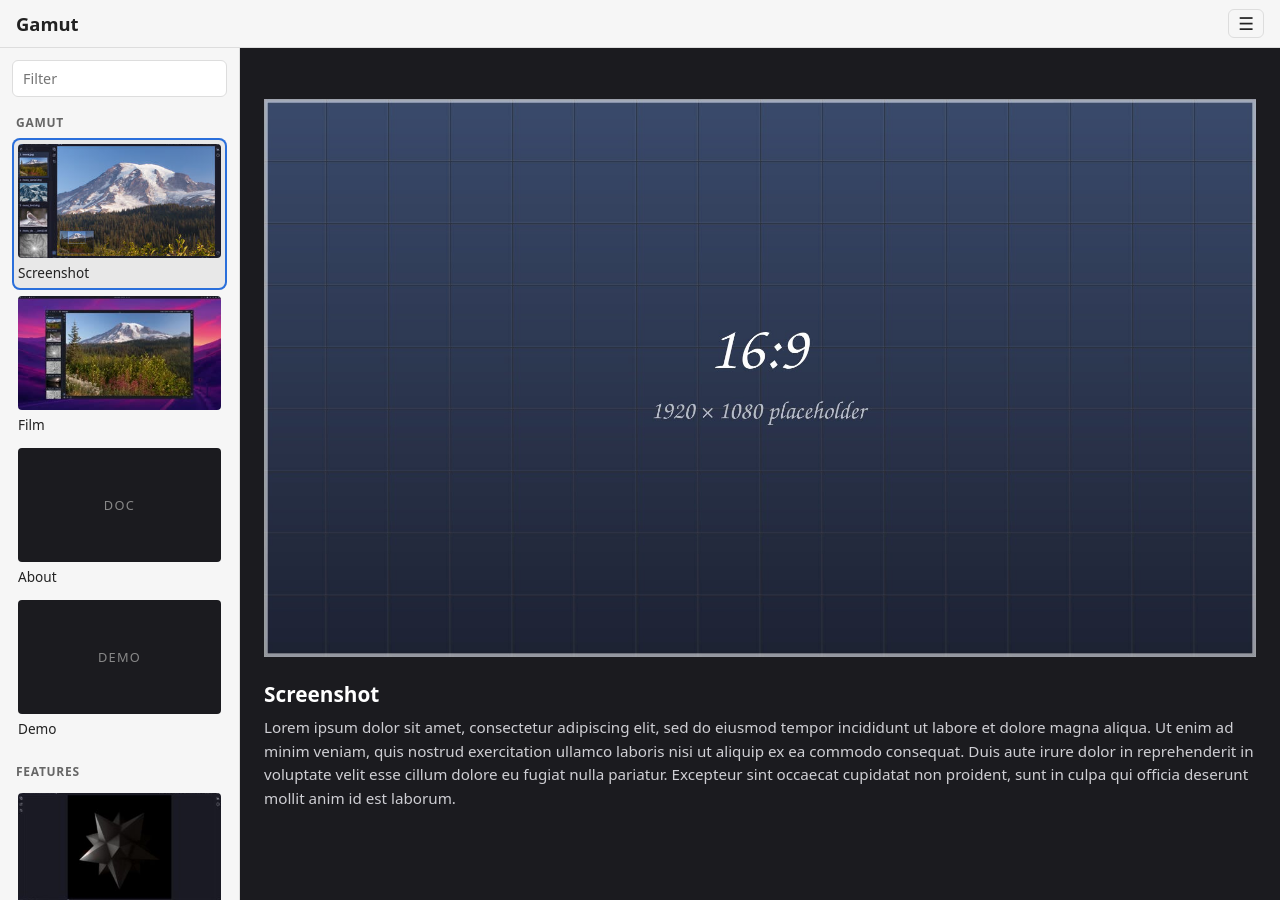
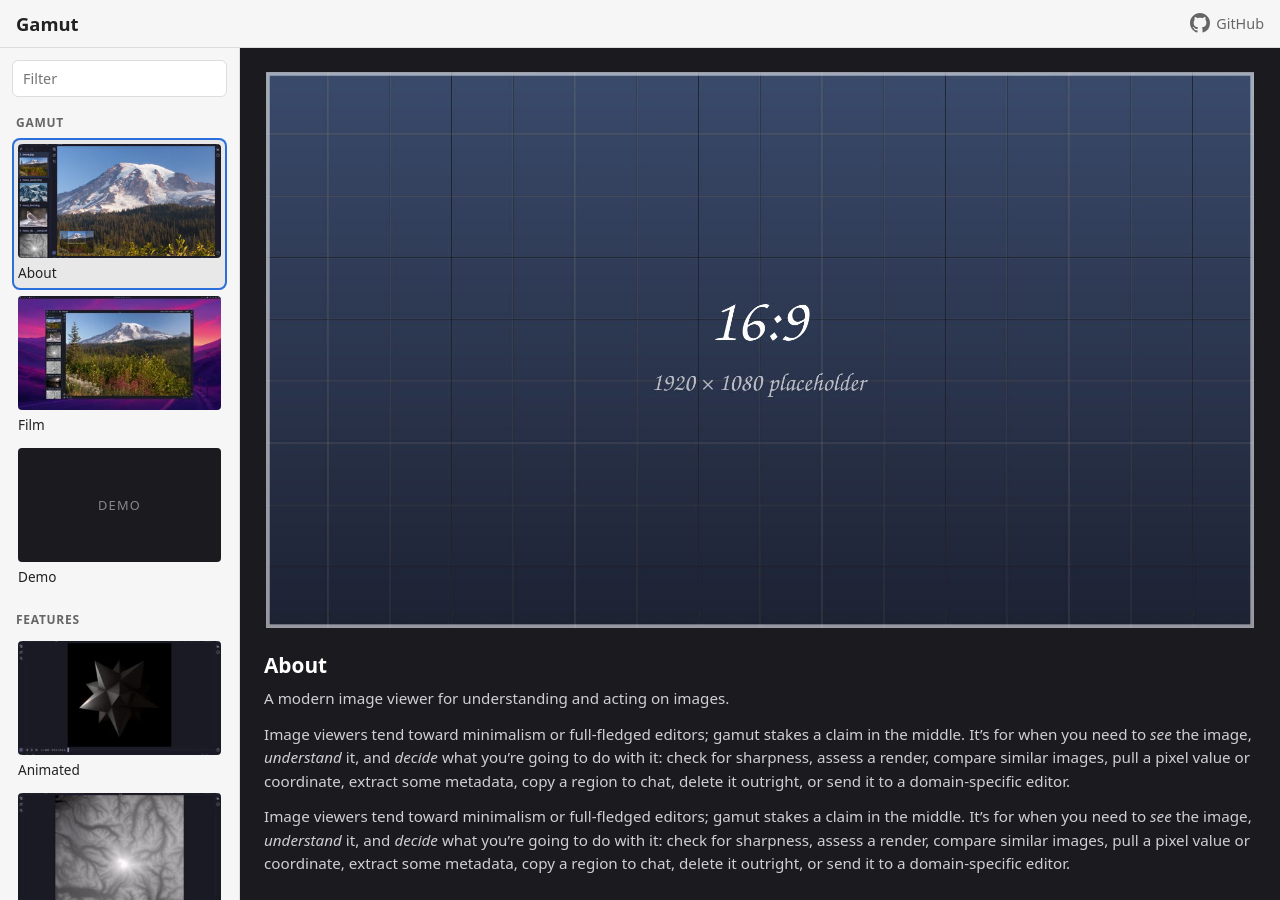
Before and after one commit to dcervelli/gamut, a Jekyll site: the page built from index.md, in a window 1280 px wide. Built offline with Jekyll 4.4.1, drawn with Linux system fonts in a browser that asks for light colours.

Commit message:
Rework the gallery chrome and let the text fill the pane
Drop the list-hiding button and put a GitHub link in its place. Keep the
filter out of the scrolling list: fixed above the column, or on a tab
rising from the bottom strip. Captions take Markdown with paragraphs and
fill whatever room the media leaves; the About entry gets real text.

```diff
--- a/_config.yml
+++ b/_config.yml
@@ -1,5 +1,6 @@
 title: Gamut
 baseurl: /gamut  # project site lives at <user>.github.io/gamut/
+repo_url: https://github.com/dcervelli/gamut
 # Images and video live in the gamut-scripting Pages site; serve.sh points this
 # at a local checkout instead (see _config.local.yml).
 media_url: https://dcervelli.github.io/gamut-scripting
--- a/_data/gallery.yml
+++ b/_data/gallery.yml
@@ -5,12 +5,19 @@
 #   src:   media path under site.media_url (image, video); ignored while
 #          _config.yml has placeholder_media: true
 #   thumb: file in assets/thumbs/ (see make-thumbs.sh); omit for a text tile
-#   text:  paragraph shown beside or below the media (Markdown)
+#   text:  Markdown shown beside or below the media. Write it as a `|` block
+#          so blank lines survive as paragraph breaks (`>` folds them away):
+#            text: |
+#              First paragraph, wrapped
+#              across lines.
+#
+#              Second paragraph.
 # Titles are placeholders taken from the file names; text is lorem ipsum.
-lorem: &lorem >-
+lorem: &lorem |
   Lorem ipsum dolor sit amet, consectetur adipiscing elit, sed do eiusmod tempor
   incididunt ut labore et dolore magna aliqua. Ut enim ad minim veniam, quis
   nostrud exercitation ullamco laboris nisi ut aliquip ex ea commodo consequat.
+
   Duis aute irure dolor in reprehenderit in voluptate velit esse cillum dolore eu
   fugiat nulla pariatur. Excepteur sint occaecat cupidatat non proident, sunt in
   culpa qui officia deserunt mollit anim id est laborum.
@@ -18,21 +25,24 @@ lorem: &lorem >-
 groups:
   - group: Gamut
     items:
-      - id: screenshot
-        title: Screenshot
+      - id: about
+        title: About
         kind: image
         src: screenshots/main_screenshot.jpg
         thumb: main_screenshot.jpg.jpg
-        text: *lorem
+        text: |
+            A modern image viewer for understanding and acting on images.
+
+            Image viewers tend toward minimalism or full-fledged editors; gamut stakes a claim in the middle. It's for when you need to *see* the image, *understand* it, and *decide* what you're going to do with it: check for sharpness, assess a render, compare similar images, pull a pixel value or coordinate, extract some metadata, copy a region to chat, delete it outright, or send it to a domain-specific editor.
+
+            Image viewers tend toward minimalism or full-fledged editors; gamut stakes a claim in the middle. It's for when you need to *see* the image, *understand* it, and *decide* what you're going to do with it: check for sharpness, assess a render, compare similar images, pull a pixel value or coordinate, extract some metadata, copy a region to chat, delete it outright, or send it to a domain-specific editor.
+
+            Image viewers tend toward minimalism or full-fledged editors; gamut stakes a claim in the middle. It's for when you need to *see* the image, *understand* it, and *decide* what you're going to do with it: check for sharpness, assess a render, compare similar images, pull a pixel value or coordinate, extract some metadata, copy a region to chat, delete it outright, or send it to a domain-specific editor.
       - id: film
         title: Film
         kind: video
         src: screenshots/gamut.mp4
         thumb: gamut.mp4.jpg
-        text: *lorem
-      - id: about
-        title: About
-        kind: doc
         text: *lorem
       - id: demo
         title: Demo
--- a/_layouts/gallery.html
+++ b/_layouts/gallery.html
@@ -11,13 +11,20 @@
 <body class="gallery nav-left cap-below">
   <header class="topbar">
     <a class="brand" href="{{ '/' | relative_url }}">{{ site.title }}</a>
-    <button class="nav-toggle" type="button" aria-controls="sidebar" aria-pressed="false" title="Hide the list">☰</button>
+    <a class="repo" href="{{ site.repo_url }}" title="Source on GitHub">
+      <svg viewBox="0 0 16 16" width="20" height="20" aria-hidden="true"><path fill="currentColor" d="M8 0C3.58 0 0 3.58 0 8c0 3.54 2.29 6.53 5.47 7.59.4.07.55-.17.55-.38 0-.19-.01-.82-.01-1.49-2.01.37-2.53-.49-2.69-.94-.09-.23-.48-.94-.82-1.13-.28-.15-.68-.52-.01-.53.63-.01 1.08.58 1.23.82.72 1.21 1.87.87 2.33.66.07-.52.28-.87.51-1.07-1.78-.2-3.64-.89-3.64-3.95 0-.87.31-1.59.82-2.15-.08-.2-.36-1.02.08-2.12 0 0 .67-.21 2.2.82.64-.18 1.32-.27 2-.27.68 0 1.36.09 2 .27 1.53-1.04 2.2-.82 2.2-.82.44 1.1.16 1.92.08 2.12.51.56.82 1.27.82 2.15 0 3.07-1.87 3.75-3.65 3.95.29.25.54.73.54 1.48 0 1.07-.01 1.93-.01 2.2 0 .21.15.46.55.38A8.013 8.013 0 0016 8c0-4.42-3.58-8-8-8z"/></svg>
+      <span>GitHub</span>
+    </a>
   </header>
 
   <nav class="sidebar" id="sidebar">
-    <!-- Stands in for the header, which is dropped on short screens. -->
-    <a class="nav-brand" href="{{ '/' | relative_url }}">{{ site.title }}</a>
-    <input class="filter" type="search" placeholder="Filter" aria-label="Filter">
+    <!-- Stays put while the thumbnails scroll. -->
+    <div class="sidebar-head">
+      <!-- Stands in for the header, which is dropped on short screens. -->
+      <a class="nav-brand" href="{{ '/' | relative_url }}">{{ site.title }}</a>
+      <input class="filter" type="search" placeholder="Filter" aria-label="Filter">
+    </div>
+    <div class="sidebar-scroll">
     {%- for group in site.data.gallery.groups %}
     <div class="group">
       <h2>{{ group.group }}</h2>
@@ -35,6 +42,7 @@
       </ul>
     </div>
     {%- endfor %}
+    </div>
   </nav>
 
   <main class="viewer">
--- a/assets/css/site.css
+++ b/assets/css/site.css
@@ -12,7 +12,7 @@
   --sidebar-w: 240px;
   --strip-h: 148px;      /* bottom strip: 160px-wide thumbs plus labels */
   --caption-w: 320px;    /* text column right of the media */
-  --caption-h: 168px;    /* text band below the media */
+  --caption-h: 224px;    /* text band below the media */
   --pad: 24px;           /* around the media and text */
   --gap: 24px;           /* between media and text */
   --compact-below: 520px; /* viewport height at which the header is dropped */
@@ -82,25 +82,26 @@ blockquote {
   text-decoration: none;
 }
 .nav-brand { display: none; }
-.nav-toggle {
-  font: inherit;
-  font-size: 1.1rem;
-  line-height: 1;
-  padding: 5px 9px;
-  border: 1px solid var(--rule);
-  border-radius: 6px;
-  background: none;
-  color: var(--fg);
-  cursor: pointer;
+.repo {
+  display: flex;
+  align-items: center;
+  gap: 6px;
+  color: var(--muted);
+  font-size: 0.9rem;
+  text-decoration: none;
 }
-.nav-toggle[aria-pressed="true"] { background: var(--hover); }
+.repo:hover { color: var(--fg); }
 
 .sidebar {
   position: fixed;
   box-sizing: border-box;
+  display: flex;
+  flex-direction: column;
   background: var(--panel);
   z-index: 1;
 }
+.sidebar-head { flex: none; display: flex; align-items: center; gap: 12px; }
+.sidebar-scroll { flex: 1; min-height: 0; }
 .filter {
   box-sizing: border-box;
   padding: 6px 10px;
@@ -160,28 +161,42 @@ blockquote {
   bottom: 0;
   left: 0;
   width: var(--sidebar-w);
-  overflow-y: auto;
-  padding: 12px;
   border-right: 1px solid var(--rule);
 }
+.nav-left .sidebar-head { flex-direction: column; align-items: stretch; gap: 10px; padding: 12px 12px 0; }
+.nav-left .sidebar-scroll { overflow-y: auto; padding: 0 12px 12px; }
 .nav-left .filter { width: 100%; }
 .nav-left .sidebar h2 { margin: 16px 4px 6px; }
 
-/* Bottom strip: one scrolling row, group names written sideways. */
+/* Bottom strip: one scrolling row of thumbnails with group names written
+   sideways, and the filter on a tab rising from its left end. The tab sits in
+   the viewer's padding and only covers the media when the window is tight. */
 .nav-bottom .sidebar {
   left: 0;
   right: 0;
   bottom: 0;
   height: var(--strip-h);
+  border-top: 1px solid var(--rule);
+}
+.nav-bottom .sidebar-head {
+  position: absolute;
+  bottom: 100%; /* over the strip's top border, so the tab joins the strip */
+  left: 0;
+  padding: 6px 8px;
+  background: var(--panel);
+  border: 1px solid var(--rule);
+  border-width: 1px 1px 0 0;
+  border-top-right-radius: 8px;
+}
+.nav-bottom .sidebar-scroll {
   display: flex;
   align-items: center;
   gap: 8px;
   overflow-x: auto;
   overflow-y: hidden;
   padding: 0 12px;
-  border-top: 1px solid var(--rule);
 }
-.nav-bottom .filter { flex: 0 0 120px; }
+.nav-bottom .filter { width: 200px; }
 .nav-bottom .group { display: flex; align-items: center; gap: 4px; }
 .nav-bottom .sidebar h2 {
   writing-mode: vertical-rl;
@@ -192,17 +207,11 @@ blockquote {
 .nav-bottom .sidebar ul { display: flex; gap: 4px; }
 .nav-bottom .thumb { width: 160px; padding: 4px; }
 
-.nav-hidden .sidebar { display: none; }
-
 /* Short screens (a phone on its side): no header; the list carries the title. */
 .compact { --header-h: 0px; }
 .compact .topbar { display: none; }
 .compact .nav-brand { display: block; }
-.compact.nav-left .nav-brand { margin: 0 4px 10px; }
-.compact.nav-bottom .nav-brand { flex: none; writing-mode: vertical-rl; transform: rotate(180deg); }
-/* The hide button lives in the header, so the list can't stay hidden here. */
-.compact.nav-hidden.nav-left .sidebar { display: block; }
-.compact.nav-hidden.nav-bottom .sidebar { display: flex; }
+.compact.nav-left .nav-brand { margin: 0 4px; }
 
 .viewer {
   position: fixed;
@@ -219,17 +228,19 @@ blockquote {
 .nav-left .viewer { left: var(--sidebar-w); }
 .nav-bottom .viewer { bottom: var(--strip-h); }
 
+/* The media sits at the left (or top) and the text takes all the room left
+   over, scrolling on its own when it runs long. */
 .pane { display: none; }
 .pane.active {
   display: flex;
-  align-items: center;
-  justify-content: center;
   gap: var(--gap);
-  min-height: 100%;
+  height: 100%;
   box-sizing: border-box;
   padding: var(--pad);
 }
+.cap-right .pane.active { align-items: center; }
 .cap-below .pane.active { flex-direction: column; }
+.cap-below .media { align-self: center; }
 
 .media { flex: none; width: var(--media-w); height: var(--media-h); }
 .media img, .media video, .media canvas {
@@ -243,18 +254,27 @@ blockquote {
 :fullscreen { cursor: zoom-out; object-fit: contain; background: #000; }
 
 .caption {
-  flex: none;
+  flex: 1;
+  min-width: 0;
+  min-height: 0;
   box-sizing: border-box;
   overflow-y: auto;
   color: #cfcfd4;
   font-size: 0.95rem;
   line-height: 1.55;
 }
-.cap-right .caption { width: var(--caption-w); max-height: var(--media-h); }
-.cap-below .caption { width: var(--media-w); height: var(--caption-h); }
+.cap-right .caption { align-self: stretch; }
 .caption h1, .doc h1 { margin: 0 0 0.5rem; font-size: 1.3rem; line-height: 1.3; }
 .caption h1 { color: #fff; }
 .caption p { margin: 0 0 0.75rem; }
+.caption > :last-child { margin-bottom: 0; }
 
-.pane-doc.active { align-items: flex-start; background: var(--bg); }
+.pane-doc.active {
+  flex-direction: row;
+  justify-content: center;
+  align-items: flex-start;
+  height: auto;
+  min-height: 100%;
+  background: var(--bg);
+}
 .doc { width: 100%; max-width: 760px; }
--- a/assets/js/gallery.js
+++ b/assets/js/gallery.js
@@ -4,7 +4,6 @@
   const body = document.body;
   const panes = document.querySelectorAll(".pane");
   const thumbs = document.querySelectorAll(".thumb");
-  const toggle = document.querySelector(".nav-toggle");
   const filter = document.querySelector(".filter");
   if (!panes.length) return;
 
@@ -17,14 +16,12 @@
   function layout() {
     const W = window.innerWidth, H = window.innerHeight;
     const compact = H < px("--compact-below");
-    const navHidden = body.classList.contains("nav-hidden") && !compact;
     const aspect = px("--media-aspect-w") / px("--media-aspect-h");
     const pad = px("--pad"), gap = px("--gap");
     const header = compact ? 0 : px("--header-h");
 
-    const navs = navHidden ? ["none"] : ["left", "bottom"];
     let best = null;
-    for (const nav of navs) {
+    for (const nav of ["left", "bottom"]) {
       for (const cap of ["right", "below"]) {
         let w = W - 2 * pad, h = H - header - 2 * pad;
         if (nav === "left") w -= px("--sidebar-w");
@@ -64,13 +61,6 @@
     }
   }
 
-  toggle.addEventListener("click", () => {
-    const hidden = body.classList.toggle("nav-hidden");
-    toggle.setAttribute("aria-pressed", String(hidden));
-    toggle.title = hidden ? "Show the list" : "Hide the list";
-    layout();
-  });
-
   // Videos have their own full-screen control; stills and the demo get a click.
   document.querySelectorAll(".media img, .media canvas").forEach((el) => {
     el.addEventListener("click", () => {
```
